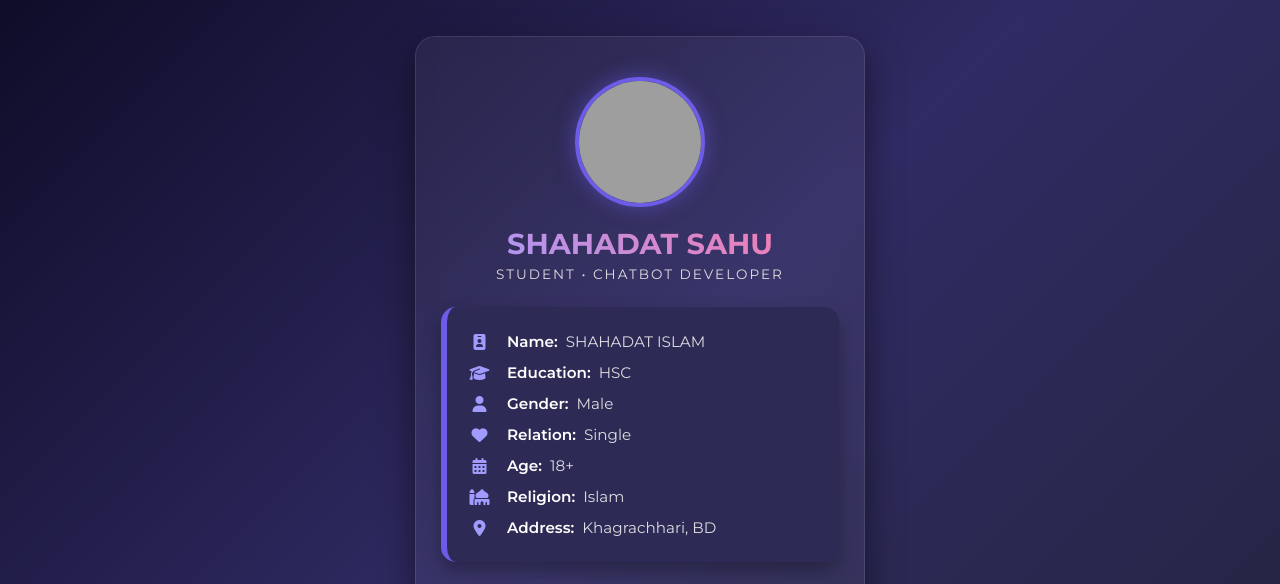
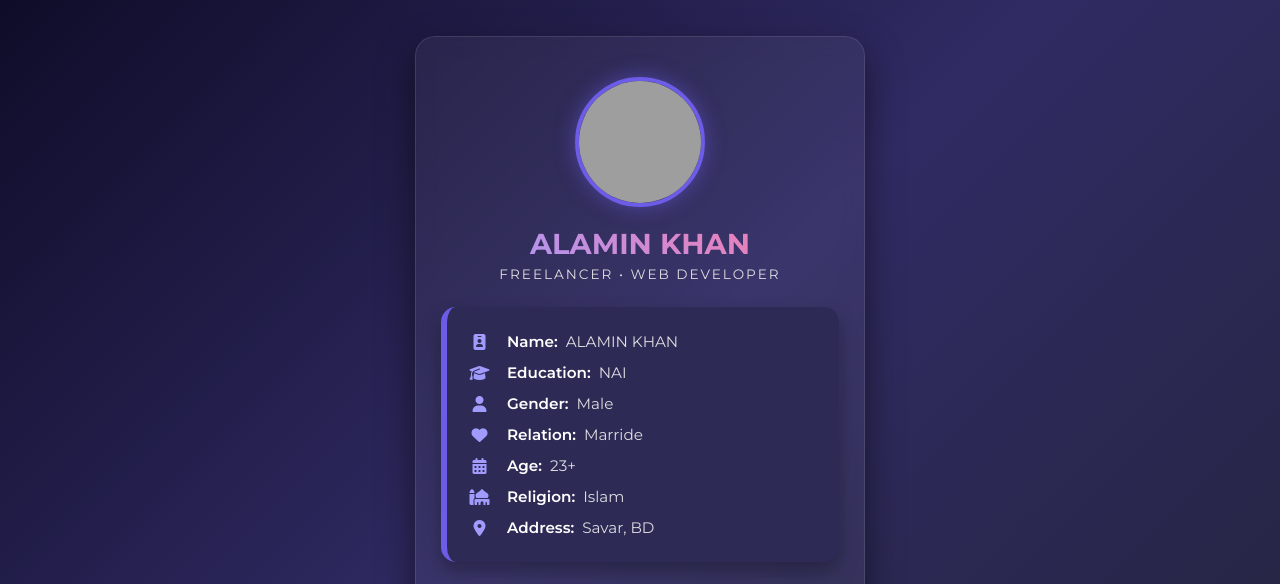
Before and after one commit to alamindude/lslslslslslsl, a website: page index.html in a window 1280 px wide. Shown: the top 584 px of the page. Drawn offline with Linux system fonts and the light colour scheme; grey boxes are pictures that could not be loaded.

Commit message:
Update index.html

```diff
--- a/index.html
+++ b/index.html
@@ -3,7 +3,7 @@
 <head>
     <meta charset="UTF-8">
     <meta name="viewport" content="width=device-width, initial-scale=1.0">
-    <title>SHAHADAT SAHU - PERSONAL INFO</title>
+    <title>ALAMIN KHAN - PERSONAL INFO</title>
     <link rel="stylesheet" href="https://cdnjs.cloudflare.com/ajax/libs/font-awesome/6.4.0/css/all.min.css">
     <link href="https://fonts.googleapis.com/css2?family=Montserrat:wght@400;600;700&display=swap" rel="stylesheet">
 
@@ -148,23 +148,23 @@
 <body>
 
     <div class="container">
-        <img src="https://i.imgur.com/9GYIcfp.jpeg" class="profile-photo" alt="Shahadat Sahu">
+        <img src="https://i.postimg.cc/LXcGXXxL/Gemini-Generated-Image-sknjvsknjvsknjvs.png" class="profile-photo" alt="ALAMIN KHAN">
 
-        <h1>SHAHADAT SAHU</h1>
-        <p class="tagline">Student • Chatbot Developer</p>
+        <h1>ALAMIN KHAN</h1>
+        <p class="tagline">Freelancer • Web Developer</p>
 
         <div class="info-card">
 
             <div class="info-row">
                 <i class="fas fa-id-badge"></i>
                 <span class="info-label">Name:</span>
-                <span class="info-value">SHAHADAT ISLAM</span>
+                <span class="info-value">ALAMIN KHAN</span>
             </div>
 
             <div class="info-row">
                 <i class="fas fa-graduation-cap"></i>
                 <span class="info-label">Education:</span>
-                <span class="info-value">HSC</span>
+                <span class="info-value">NAI</span>
             </div>
 
             <div class="info-row">
@@ -176,13 +176,13 @@
             <div class="info-row">
                 <i class="fas fa-heart"></i>
                 <span class="info-label">Relation:</span>
-                <span class="info-value">Single</span>
+                <span class="info-value">Marride</span>
             </div>
 
             <div class="info-row">
                 <i class="fas fa-calendar-alt"></i>
                 <span class="info-label">Age:</span>
-                <span class="info-value">18+</span>
+                <span class="info-value">23+</span>
             </div>
 
             <div class="info-row">
@@ -194,22 +194,22 @@
             <div class="info-row">
                 <i class="fas fa-map-marker-alt"></i>
                 <span class="info-label">Address:</span>
-                <span class="info-value">Khagrachhari, BD</span>
+                <span class="info-value">Savar, BD</span>
             </div>
 
         </div>
 
         <div class="contact-box">
-            <a href="https://wa.me/+8801882333052" target="_blank">
+            <a href="https://wa.me/+8801326251753" target="_blank">
                 <i class="fab fa-whatsapp"></i> WhatsApp
             </a>
-            <a href="https://facebook.com/100001039692046" target="_blank">
+            <a href="https://www.facebook.com/Iloveyouakalamin" target="_blank">
                 <i class="fab fa-facebook-f"></i> Facebook
             </a>
-            <a href="https://m.me/100001039692046" target="_blank">
+            <a href="https://m.me/Iloveyouakalamin" target="_blank">
                 <i class="fab fa-facebook-messenger"></i> Messenger
             </a>
-            <a href="https://github.com/shahadat-sahu" target="_blank">
+            <a href="https://github.com/" target="_blank">
                 <i class="fab fa-github"></i> GitHub
             </a>
         </div>
```
